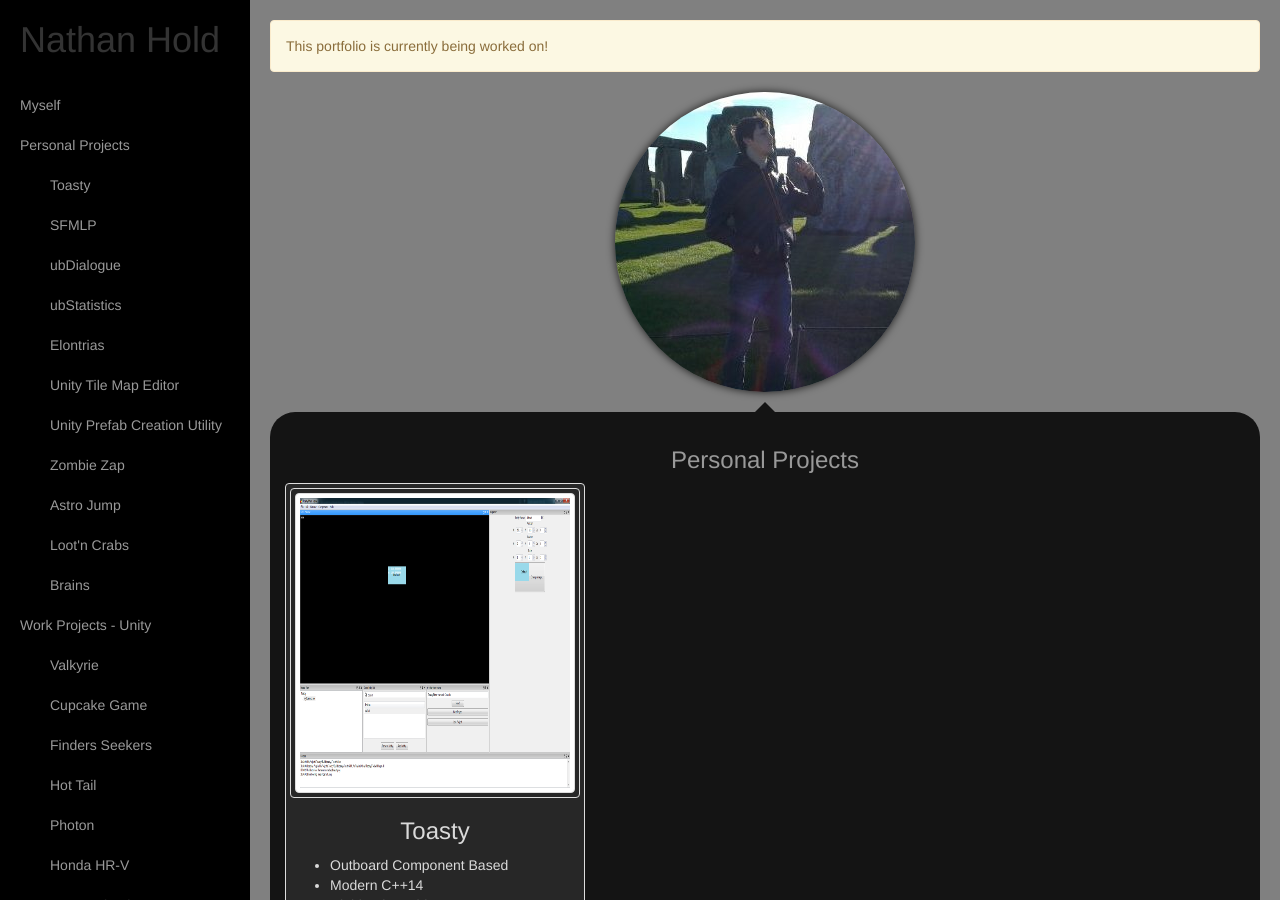
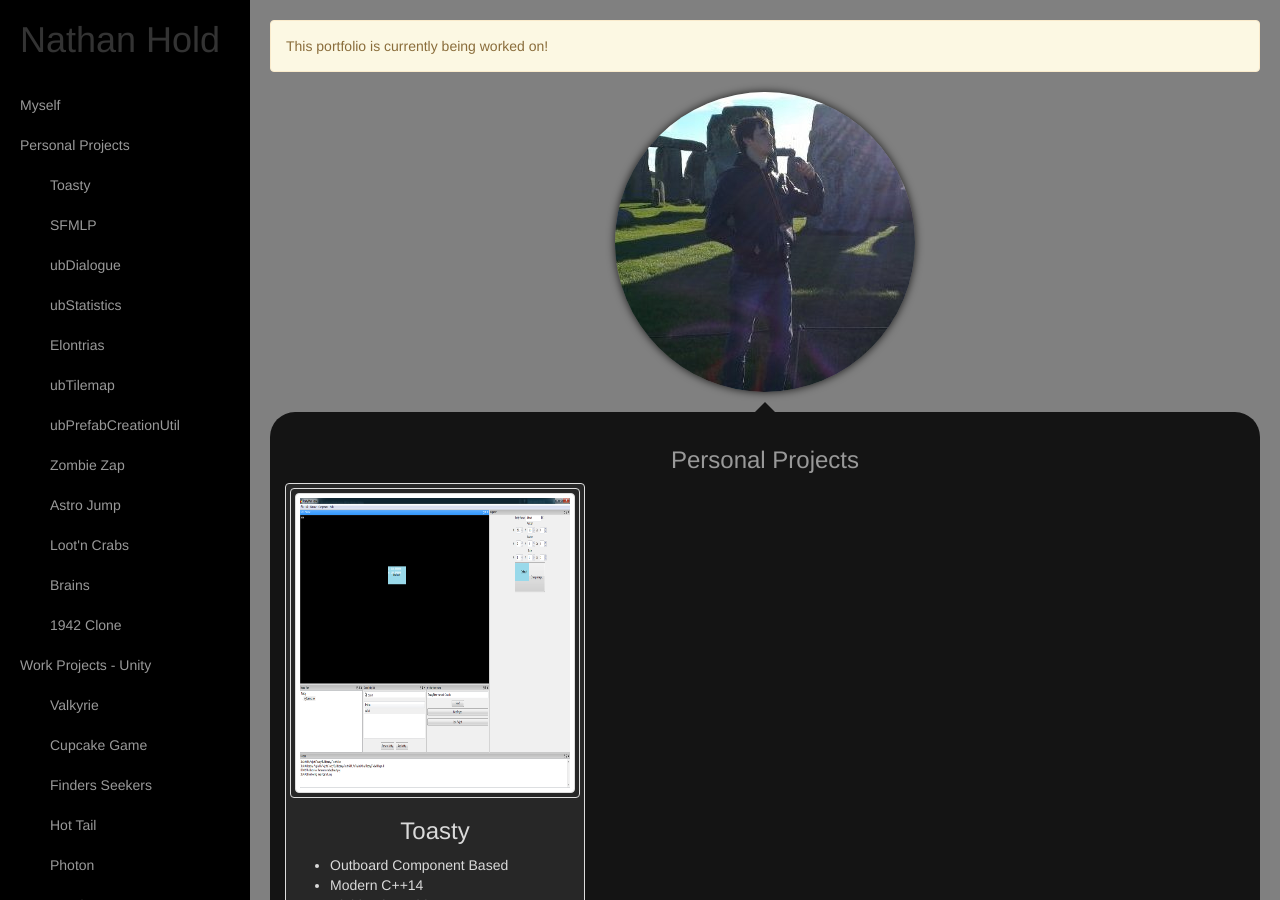
Before and after one commit to nhold/nhold.github.io, a Jekyll site: the page built from personal.html, in a window 1280 px wide and 900 px high. Built offline with Jekyll 4.4.1, drawn with Linux system fonts in a browser that asks for light colours.

Commit message:
CHANGE: Automatically generate links based on data.

```diff
--- a/_includes/sidebar.html
+++ b/_includes/sidebar.html
@@ -6,17 +6,13 @@
         <li>
             <a href="index.html">Myself</a>
             <a href="personal.html">Personal Projects</a>
-            <div class="pr"><a href="toasty.html">Toasty</a></div>
-            <div class="pr"><a href="sfmlp.html">SFMLP</a></div>
-            <div class="pr"><a href="ubdialogue.html">ubDialogue</a></div>
-            <div class="pr"><a href="ubstatistics.html">ubStatistics</a></div>
-            <div class="pr"><a href="elontrias.html">Elontrias</a></div>
-            <div class="pr"><a href="tilemap.html">Unity Tile Map Editor</a></div>
-            <div class="pr"><a href="prefabutility.html">Unity Prefab Creation Utility</a></div>
-            <div class="pr"><a href="zombiezap.html">Zombie Zap</a></div>
-            <div class="pr"><a href="astrojump.html">Astro Jump</a></div>
-            <div class="pr"><a href="lootncrabs.html">Loot'n Crabs</a></div>
-            <div class="pr"><a href="brains.html">Brains</a></div>
+            {% for project in site.data.projects %}
+                {% if project.linkname %}
+                    <div class="pr"><a href="{{ project.linkname }}">{{ project.name }}</a></div>
+                {% else %}
+                    <div class="pr"><a href="{{ project.name }}.html">{{ project.name }}</a></div>
+                {% endif %}
+            {% endfor %}
             <a href="workunity.html">Work Projects - Unity</a>
             <div class="pr"><a href="valkyrie.html">Valkyrie</a></div>
             <div class="pr"><a href="cupcakegame.html">Cupcake Game</a></div>
--- a/personal.html
+++ b/personal.html
@@ -23,5 +23,5 @@
             </div>
         </div>
 {% cycle 'end row' : nil, nil, '</div>' %}
-{% endfor%}
+{% endfor %}
 {% cycle 'end row' : nil, '</div>', '</div>', '</div>' %}
```
